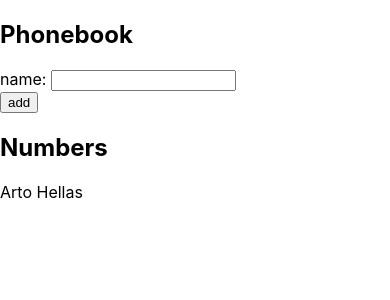
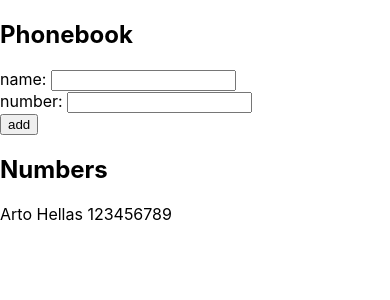
Before and after one commit to virag-ky/FullStackOpen, a React (Create React App) app in the folder Part2/phonebook/: page / in a window 390 px wide. Shown: the top 300 px of the page. Built offline with nearby package versions, Linux system fonts and the light colour scheme.

Commit message:
Add phonebook step 3 solution

```diff
--- a/Part2/phonebook/src/App.js
+++ b/Part2/phonebook/src/App.js
@@ -1,10 +1,12 @@
 import './App.css';
 import { useState } from 'react';
-import { readyException } from 'jquery';
 
 const App = () => {
-  const [persons, setPersons] = useState([{ name: 'Arto Hellas' }]);
+  const [persons, setPersons] = useState([
+    { name: 'Arto Hellas', number: 123456789 },
+  ]);
   const [newName, setNewName] = useState('');
+  const [newNumber, setNewNumber] = useState('');
 
   const addNewName = (event) => {
     event.preventDefault();
@@ -17,13 +19,18 @@ const App = () => {
     });
 
     if (!exist) {
-      setPersons(persons.concat({ name: newName }));
+      setPersons(persons.concat({ name: newName, number: newNumber }));
       setNewName('');
+      setNewNumber('');
     }
   };
 
   const onChange = (event) => {
     setNewName(event.target.value);
+  };
+
+  const onChangeNumber = (event) => {
+    setNewNumber(event.target.value);
   };
 
   return (
@@ -34,12 +41,17 @@ const App = () => {
           name: <input value={newName} onChange={onChange} />
         </div>
         <div>
+          number: <input value={newNumber} onChange={onChangeNumber} />
+        </div>
+        <div>
           <button type="submit">add</button>
         </div>
       </form>
       <h2>Numbers</h2>
       {persons.map((person) => (
-        <p key={person.name}>{person.name}</p>
+        <p key={person.name}>
+          {person.name} {person.number}
+        </p>
       ))}
     </div>
   );
```
